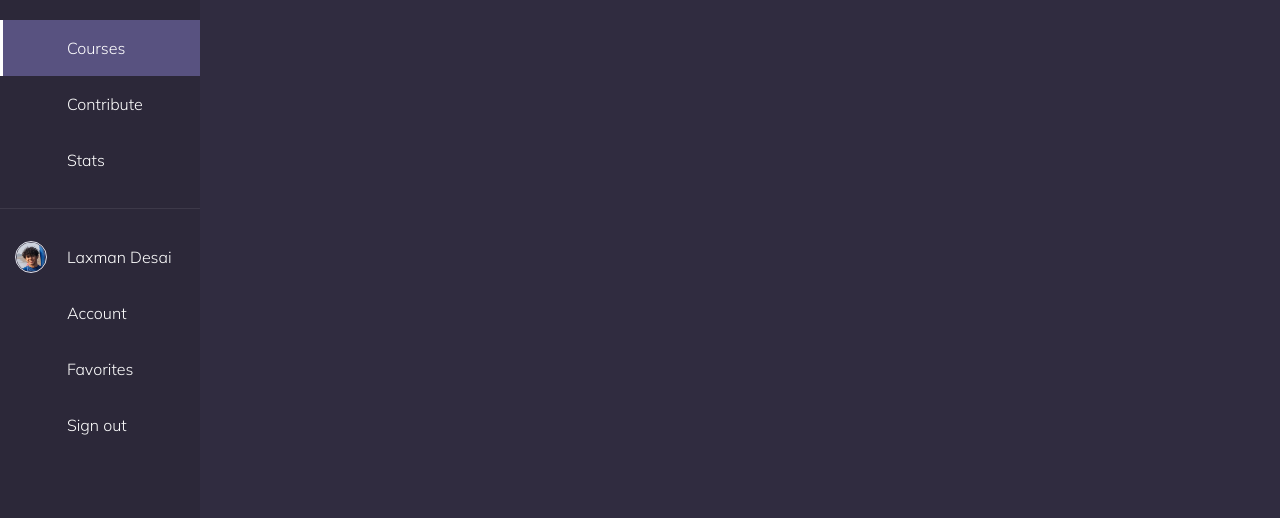
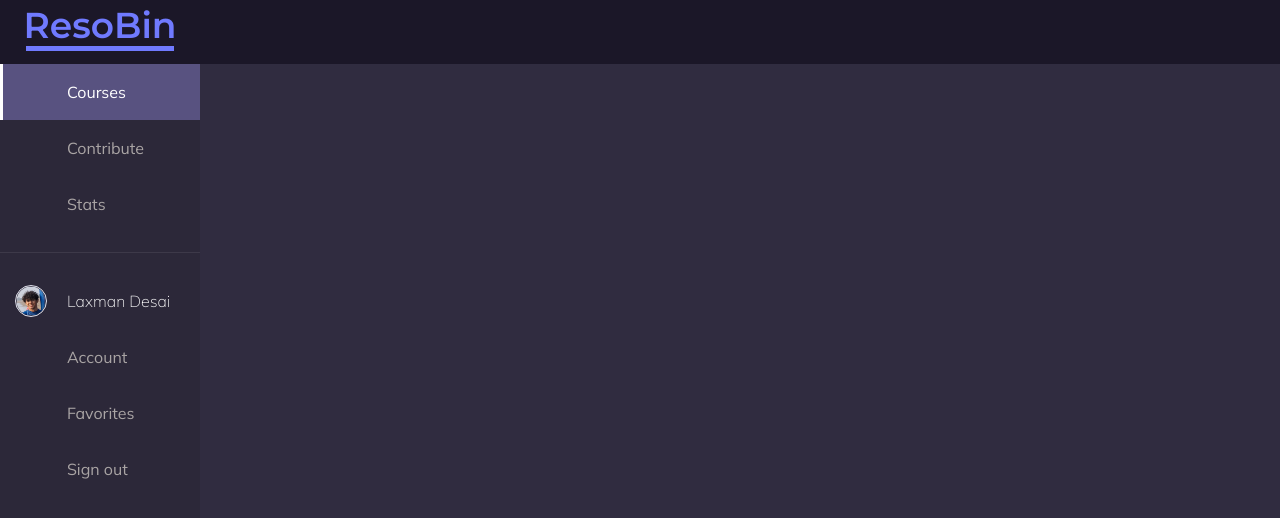
Before and after one commit to DevCom-IITB/ResoBin, a React (Create React App) app: page / in a window 1280 px wide. Shown: the top 518 px of the page. Built offline with nearby package versions, Linux system fonts and the light colour scheme.

Commit message:
👌 IMPROVE: Sidebar: Everything except icons complete

```diff
--- a/src/components/Navbar/Navbar.js
+++ b/src/components/Navbar/Navbar.js
@@ -1,21 +1,33 @@
 import React from 'react'
 import styled from 'styled-components'
+import ResoBinLogo from './ResoBinLogo'
+
+const Container = styled.div`
+	position: absolute;
+	width: 100%;
+	height: 4rem;
+	left: 0px;
+	top: 0px;
+	background: #1b1728;
+	/* background: ${({ theme }) => theme.secondary}; */
+`
+
+const LogoContainer = styled.div`
+	width: 12.5rem;
+	height: 100%;
+	display: flex;
+	align-items: center;
+	justify-content: center;
+`
 
 const Navbar = () => {
     return (
         <Container>
-            <h1>Navbar</h1>
+			<LogoContainer>
+	            <ResoBinLogo />
+			</LogoContainer>
         </Container>
     )
 }
 
-const Container = styled.div`
-	position: absolute;
-	width: 100%;
-	height: 80px;
-	left: 0px;
-	top: 0px;
-	background: #252733;
-`
-
 export default Navbar
--- /dev/null
+++ b/src/components/Navbar/ResoBinLogo.js
@@ -0,0 +1,40 @@
+import React from 'react'
+import styled from 'styled-components'
+
+const Container = styled.div`
+	display: flex;
+	flex-direction: column;
+	align-items: center;
+	cursor: pointer;
+	&:hover {
+		transform: scale(1.03);
+		transition-duration: 300ms;
+	}
+`
+
+const Text = styled.div`
+	font-family: Montserrat;
+	font-style: normal;
+	font-weight: 600;
+	font-size: 36px;
+	line-height: 110%;
+	color: #707aff;
+`
+
+const Underline = styled.div`
+	width: 148px;
+	height: 4.5px;
+	margin-bottom: 7px;
+	background: #707aff;
+`
+
+const ResoBinLogo = () => {
+    return (
+        <Container>
+            <Text>ResoBin</Text>
+            <Underline/>
+        </Container>
+    )
+}
+
+export default ResoBinLogo
--- /dev/null
+++ b/src/components/Sidebar/ProfileImgItem.js
@@ -0,0 +1,48 @@
+import React from 'react'
+import styled from 'styled-components';
+
+const Container = styled.div`
+	min-height: 3.5rem;
+	width: 100%;
+	padding: 0px 0.75rem;
+
+	display: flex;
+	flex-direction: row;
+
+	border-left: 3px solid transparent;
+	background-color: ${(props) => props.theme.secondary};
+`
+
+const Title = styled.h4`
+	font-weight: 200;
+	color: ${({ theme }) => theme.textColor};
+
+	min-height: 100%;
+	width: 70%;
+
+	text-overflow: ellipsis;
+	overflow: hidden;
+	white-space: nowrap;
+
+	display: flex;
+	align-items: center;
+`
+
+const IconContainer = styled.div`
+	width: 30%; /* 60px */
+	min-height: 100%;
+
+	display: flex;
+	align-items: center;
+`
+
+const ProfileImgItem = ({ title, icon }) => {
+    return (
+        <Container>
+			<IconContainer>{icon}</IconContainer>
+			<Title>{title}</Title>
+		</Container>
+    )
+}
+
+export default ProfileImgItem
--- a/src/components/Sidebar/Sidebar.js
+++ b/src/components/Sidebar/Sidebar.js
@@ -3,17 +3,17 @@ import styled from 'styled-components'
 import SidebarItem from '@components/Sidebar/SidebarItem'
 import ProfileImage from '@images/ProfileImg.jpg'
 import ProfileImg from '@components/Sidebar/ProfileImg'
+import ProfileImgItem from '@components/Sidebar/ProfileImgItem'
 
 // 1 rem = 20 px
 const Container = styled.div`
 	background: ${({ theme }) => theme.secondary};
+	left: 0rem;
+	top: 0rem;
+	bottom: 0rem;
+	width: 12.5rem; /* width: 200 px */
 	position: fixed;
-	left: 0px;
-	top: 0px;
-	bottom: 0px;
-	width: 12.5rem; /* 200 px */
-
-	padding: 20px 0px;
+	margin-top: 4rem;
 	display: flex;
 	flex-direction: column;
 	align-items: center;
@@ -30,11 +30,12 @@ const Divider = styled.div`
 const Sidebar = () => {
 	return (
 		<Container>
-			<SidebarItem title="Courses" active />
+			<SidebarItem noAnim title="Courses" active />
 			<SidebarItem title="Contribute" />
 			<SidebarItem title="Stats" />
 			<Divider />
-			<SidebarItem title="Laxman Desai" icon={<ProfileImg src={ProfileImage} />} />
+			<ProfileImgItem title="Laxman Desai" icon={<ProfileImg src={ProfileImage} />} />
+			{/* <SidebarItem noAnim title="Laxman Desai" icon={<ProfileImg src={ProfileImage} />} /> */}
 			<SidebarItem title="Account" />
 			<SidebarItem title="Favorites" />
 			<SidebarItem title="Sign out" />
--- a/src/components/Sidebar/SidebarItem.js
+++ b/src/components/Sidebar/SidebarItem.js
@@ -11,11 +11,18 @@ const Container = styled.div`
 
 	border-left: 3px solid ${(props) => (props.active ? props.theme.activeMenu : 'transparent')};
 	background-color: ${(props) => (props.active ? props.theme.headerNumber : props.theme.secondary)};
+	cursor: pointer;
+	&:hover {
+		text-decoration: underline;
+		background-color: rgba(0, 0, 0, 0.1);
+		/* box-shadow: 1px 1px 8px rgba(0, 0, 0, 0.24);
+		transform: scale(1.02) */
+	}
 `
 
 const Title = styled.h4`
-	font-weight: 300;
-	color: ${({ theme }) => theme.textColor};
+	font-weight: 400;
+	color: ${(props) => (props.active ? props.theme.textColor : '#AAA5A5')};
 
 	min-height: 100%;
 	width: 70%;
@@ -29,7 +36,7 @@ const Title = styled.h4`
 `
 
 const IconContainer = styled.div`
-	width: 30%; /* 60px */
+	width: 30%; /* width: 60px */
 	min-height: 100%;
 
 	display: flex;
@@ -39,8 +46,10 @@ const IconContainer = styled.div`
 const SidebarItem = ({ title, icon, active }) => {
 	return (
 		<Container active={active}>
-			<IconContainer>{icon}</IconContainer>
-			<Title>{title}</Title>
+			<IconContainer className="iconify" data-inline="false" data-icon={`mdi-light:${icon}`}>
+				{icon}
+			</IconContainer>
+			<Title active={active}>{title}</Title>
 		</Container>
 	)
 }
--- a/src/containers/Dashboard.js
+++ b/src/containers/Dashboard.js
@@ -1,15 +1,20 @@
 import React from 'react'
+import styled from 'styled-components'
 import Sidebar from '@components/Sidebar/Sidebar'
-// import Main from '@components/Main/Main'
-// import Navbar from '@components/Navbar/Navbar'
+import Main from '@components/Main/Main'
+import Navbar from '@components/Navbar/Navbar'
+
+const Container = styled.div`
+	display: block;
+`
 
 const Dashboard = () => {
 	return (
-		<div>
+		<Container>
+			<Navbar />
 			<Sidebar />
-			{/* <Main />
-			<Navbar /> */}
-		</div>
+			<Main />
+		</Container>
 	)
 }
 
--- a/src/index.css
+++ b/src/index.css
@@ -1,4 +1,5 @@
 @import url('https://fonts.googleapis.com/css2?family=Mulish:wght@200;300;400;500;600;700;800;900&display=swap');
+@import url('https://fonts.googleapis.com/css2?family=Montserrat:wght@100;200;300;400;500;600;700;800;900&display=swap');
 
 * {
   	font-size: 16px;
@@ -7,9 +8,9 @@
 	font-family: 'Mulish', sans-serif;
 	-webkit-font-smoothing: antialiased;
 	-moz-osx-font-smoothing: grayscale;
+	transition-duration: 100ms;
 }
 
 code {
-  font-family: source-code-pro, Menlo, Monaco, Consolas, 'Courier New',
-    monospace;
+	font-family: source-code-pro, Menlo, Monaco, Consolas, 'Courier New', monospace;
 }
```
Lines whose indentation alone changed are shown as unchanged.
